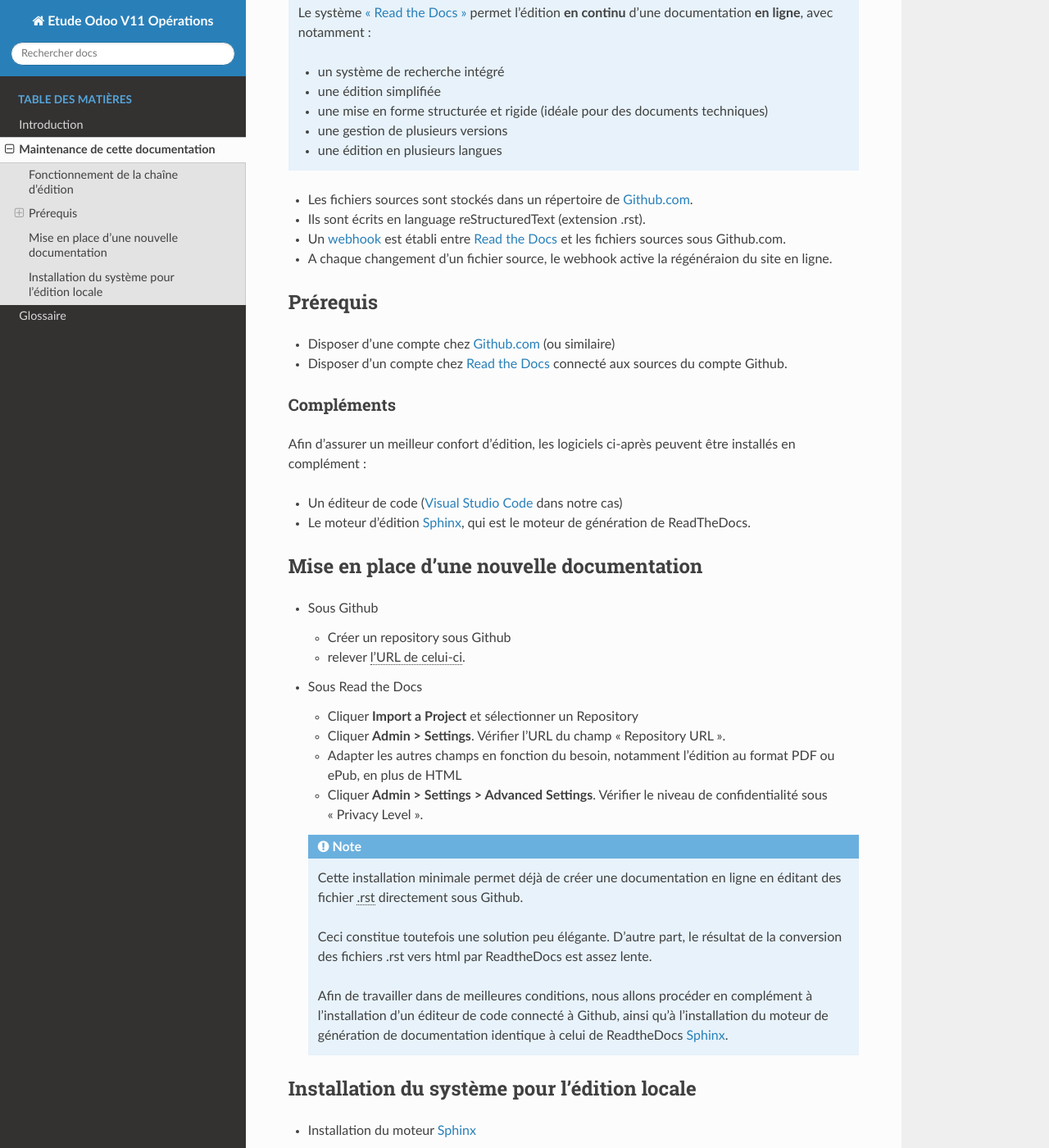
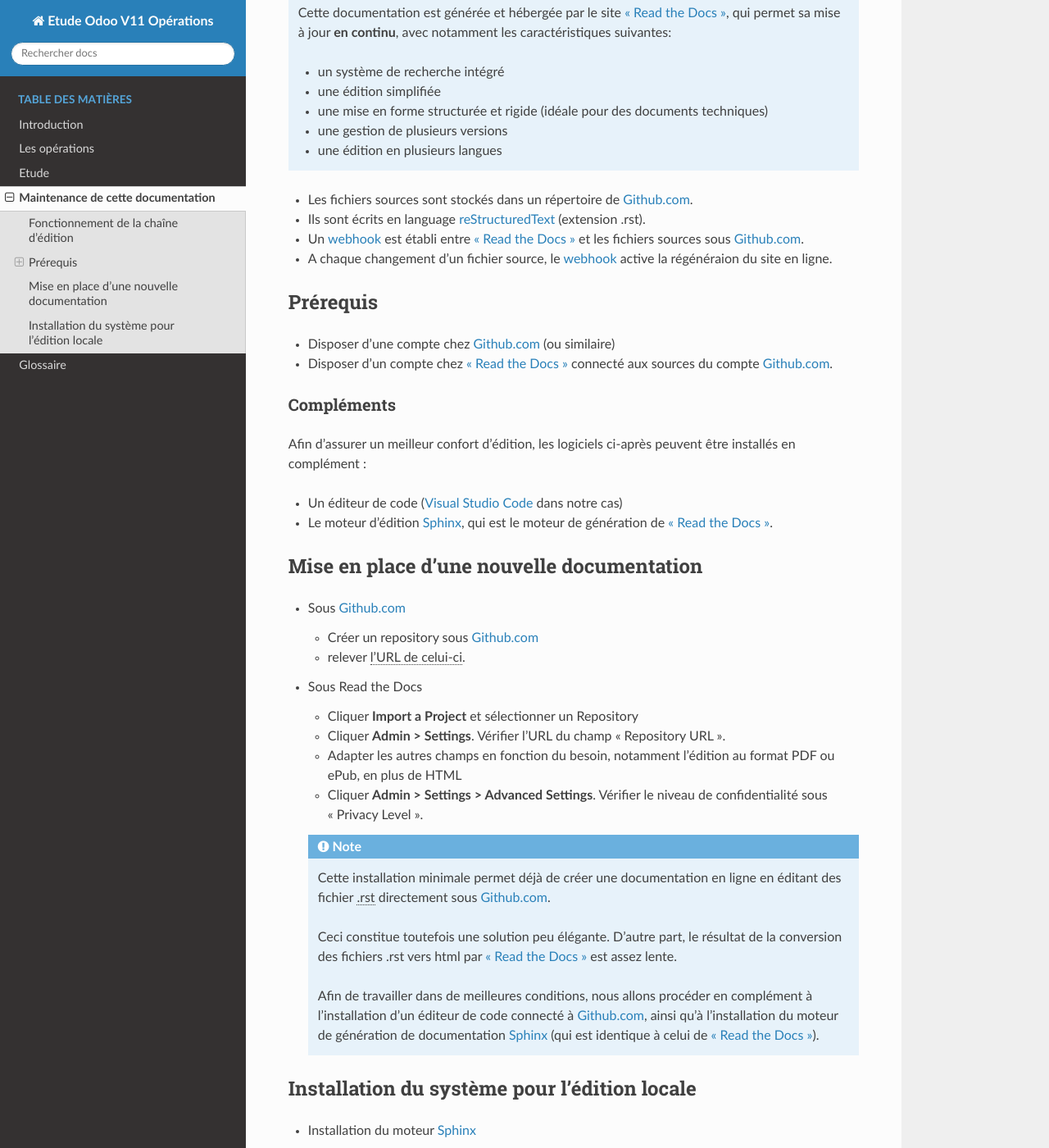
Before and after one commit to open-net-sarl/readthedocs, a Sphinx documentation site: the page built from docs/readthedocs/maintenance.rst, in a window 1280 px wide and 1400 px high, scrolled down 334 px. Shown: the whole window at 82% size. Built offline with Sphinx 7.4.7 and the Read the Docs theme 2.0.0, drawn with Linux system fonts in a browser that asks for light colours; some of the changed text lies outside the part shown.

Commit message:
Mise à jour

```diff
--- a/docs/index.rst
+++ b/docs/index.rst
@@ -12,5 +12,7 @@ Etude Odoo V11 Opérations
    :name: mastertoc
 
    Introduction <./intro>
+   Les opérations <./readthedocs/operations>
+   Etude <./readthedocs/study>
    Maintenance de cette documentation <./readthedocs/maintenance>
    Glossaire <./glossary>
--- a/docs/readthedocs/maintenance.rst
+++ b/docs/readthedocs/maintenance.rst
@@ -13,7 +13,7 @@ Fonctionnement de la chaîne d'édition
       :target: https://readthedocs.org
 
 .. note::
-   Le système :term:`"Read the Docs"<Read the Docs>` permet l'édition **en continu** d'une documentation **en ligne**, avec notamment :
+   Cette documentation est générée et hébergée par le site :term:`"Read the Docs"<Read the Docs>`, qui permet sa mise à jour **en continu**, avec notamment les caractéristiques suivantes:
 
    * un système de recherche intégré
    * une édition simplifiée
@@ -22,31 +22,31 @@ Fonctionnement de la chaîne d'édition
    * une édition en plusieurs langues
 
 * Les fichiers sources sont stockés dans un répertoire de :term:`Github.com <github>`.
-* Ils sont écrits en language reStructuredText (extension .rst).
-* Un `webhook <https://en.wikipedia.org/wiki/Webhook>`_ est établi entre `Read the Docs <https://readthedocs.org>`_ et les fichiers sources sous Github.com.
-* A chaque changement d'un fichier source, le webhook active la régénéraion du site en ligne.
+* Ils sont écrits en language :term:`reStructuredText <RST>` (extension .rst).
+* Un :term:`webhook<webhook>` est établi entre :term:`"Read the Docs"<Read the Docs>` et les fichiers sources sous :term:`Github.com <github>`.
+* A chaque changement d'un fichier source, le :term:`webhook<webhook>` active la régénéraion du site en ligne.
 
 ============
 Prérequis
 ============
 
-* Disposer d'une compte chez `Github.com <https://github.com>`_ (ou similaire)
-* Disposer d'un compte chez `Read the Docs <https://readthedocs.org>`_ connecté aux sources du compte Github.
+* Disposer d'une compte chez :term:`Github.com <github>` (ou similaire)
+* Disposer d'un compte chez :term:`"Read the Docs"<Read the Docs>` connecté aux sources du compte :term:`Github.com <github>`.
 
 Compléments
 -----------
 Afin d'assurer un meilleur confort d'édition, les logiciels ci-après peuvent être installés en complément :
 
-* Un éditeur de code (`Visual Studio Code <https://code.visualstudio.com/>`_ dans notre cas)
-* Le moteur d'édition `Sphinx <http://www.sphinx-doc.org/en/master/>`_, qui est le moteur de génération de ReadTheDocs.
+* Un éditeur de code (:term:`Visual Studio Code` dans notre cas)
+* Le moteur d'édition :term:`Sphinx <sphinx>`, qui est le moteur de génération de :term:`"Read the Docs"<Read the Docs>`.
 
 ==========================================
 Mise en place d'une nouvelle documentation
 ==========================================
 
-* Sous Github
+* Sous :term:`Github.com <github>`
 
-  * Créer un repository sous Github
+  * Créer un repository sous :term:`Github.com <github>`
   * relever :abbr:`l'URL de celui-ci (par exemple : https://github.com/open-net-sarl/readthedocs.git)`.
 
 * Sous Read the Docs
@@ -57,22 +57,22 @@ Mise en place d'une nouvelle documentation
   * Cliquer **Admin > Settings > Advanced Settings**. Vérifier le niveau de confidentialité sous "Privacy Level".
 
   .. note::
-     Cette installation minimale permet déjà de créer une documentation en ligne en éditant des fichier :abbr:`.rst (restructuredText)` directement sous Github.
+     Cette installation minimale permet déjà de créer une documentation en ligne en éditant des fichier :abbr:`.rst (restructuredText)` directement sous :term:`Github.com <github>`.
 
-     Ceci constitue toutefois une solution peu élégante. D'autre part, le résultat de la conversion des fichiers .rst vers html par ReadtheDocs est assez lente.
+     Ceci constitue toutefois une solution peu élégante. D'autre part, le résultat de la conversion des fichiers .rst vers html par :term:`"Read the Docs"<Read the Docs>` est assez lente.
 
-     Afin de travailler dans de meilleures conditions, nous allons procéder en complément à l'installation d'un éditeur de code connecté à Github, ainsi qu'à l'installation du moteur de génération de documentation identique à celui de ReadtheDocs `Sphinx <http://www.sphinx-doc.org/en/master/>`_.
+     Afin de travailler dans de meilleures conditions, nous allons procéder en complément à l'installation d'un éditeur de code connecté à :term:`Github.com <github>`, ainsi qu'à l'installation du moteur de génération de documentation :term:`Sphinx <sphinx>` (qui est identique à celui de :term:`"Read the Docs"<Read the Docs>`).
 
 =============================================
 Installation du système pour l'édition locale
 =============================================
 
-* Installation du moteur `Sphinx <http://www.sphinx-doc.org/en/master/>`_
+* Installation du moteur :term:`Sphinx <sphinx>`
 
   .. note::
-     Sphinx a besoin de Python pour fonctionner. Sous Windows, l'installation de Anaconda constitue probablement l'option la plus simple.
+     :term:`Sphinx <sphinx>` a besoin de Python pour fonctionner. Sous Windows, l'installation de :term:`Anaconda <anaconda>` constitue probablement l'option la plus simple.
 
-  * Télécharger et installer `Anaconda <https://repo.anaconda.com/archive/Anaconda2-5.2.0-Windows-x86_64.exe>`_
+  * Télécharger et installer :term:`Anaconda <anaconda>`
   * Ouvrir la console "Anaconda Prompt"
 
     .. code-block:: Python
@@ -128,4 +128,4 @@ Installation du système pour l'édition locale
         git push -u origin master # assuming your are on the master branch.
 
 .. warning::
-    Ne pas oublier de pousser les modifications régulièrement vers Github, sans quoi le site online ne sera pas mis à jour.
+    Ne pas oublier de pousser les modifications régulièrement vers :term:`Github.com <github>`, sans quoi le site online ne sera pas mis à jour.
```
Also changed, not shown: other parts of docs/readthedocs/maintenance.rst (+1 -1 lines), docs/glossary.rst (+13 -3 lines), docs/readthedocs/operations.rst (added, +46 -0 lines), docs/readthedocs/study.rst (added, +83 -0 lines).
